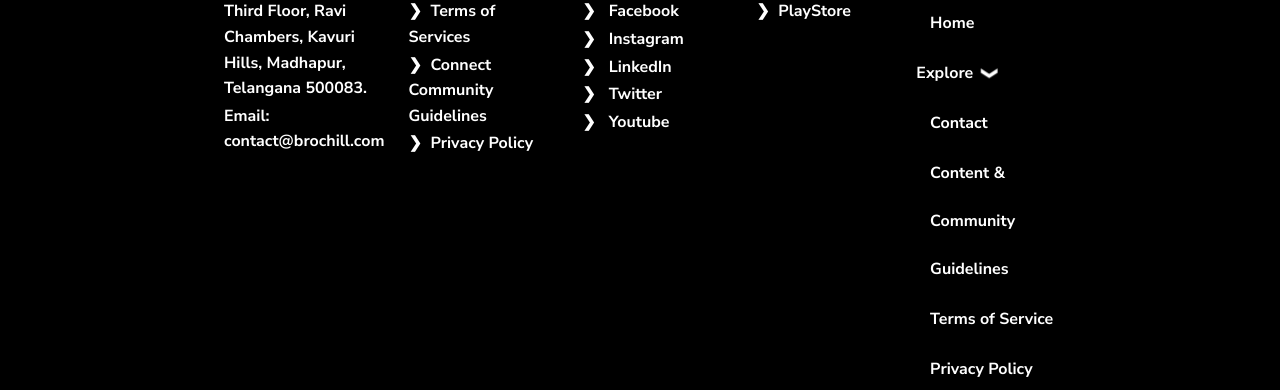
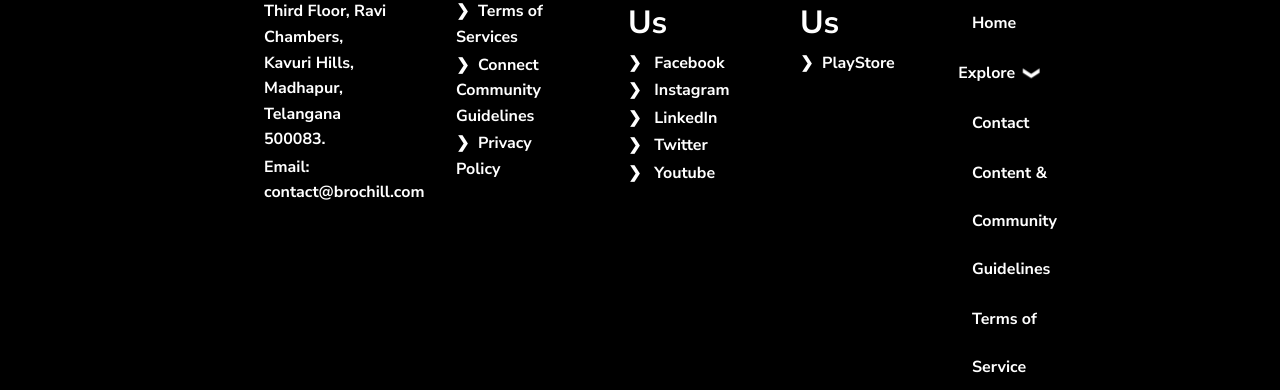
Before and after one commit to bLaCk-LiLlIeS/brochillClone00, a plain HTML site: page index.html in a window 1280 px wide. Shown: the part 2410-2800 px from the top of the page. Drawn offline with Linux system fonts and the light colour scheme.

Commit message:
Update style.css

```diff
--- a/style.css
+++ b/style.css
@@ -1,7 +1,6 @@
 
         *{
     margin: 0;
-    padding: 0;
     box-sizing: border-box;
     font-family: 'Nunito Sans', sans-serif;
 }
@@ -280,9 +279,7 @@ flex-direction: column;
 
 /* media queries */
 @media screen and (max-width:600px){
-      *{
-      }
-       padding:unset;
+
     header{
         overflow-x: scroll;
         position: fixed;
```
